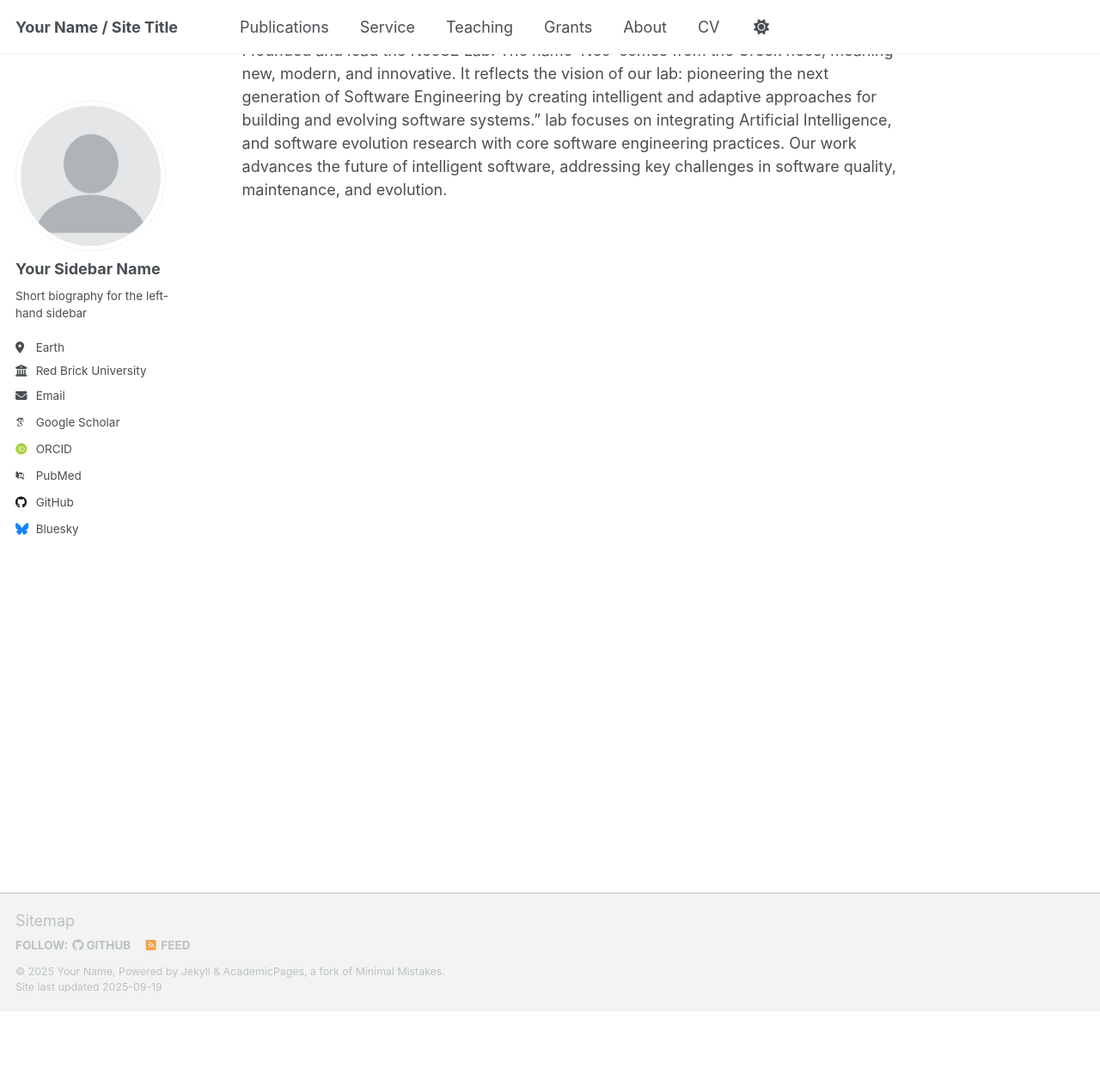
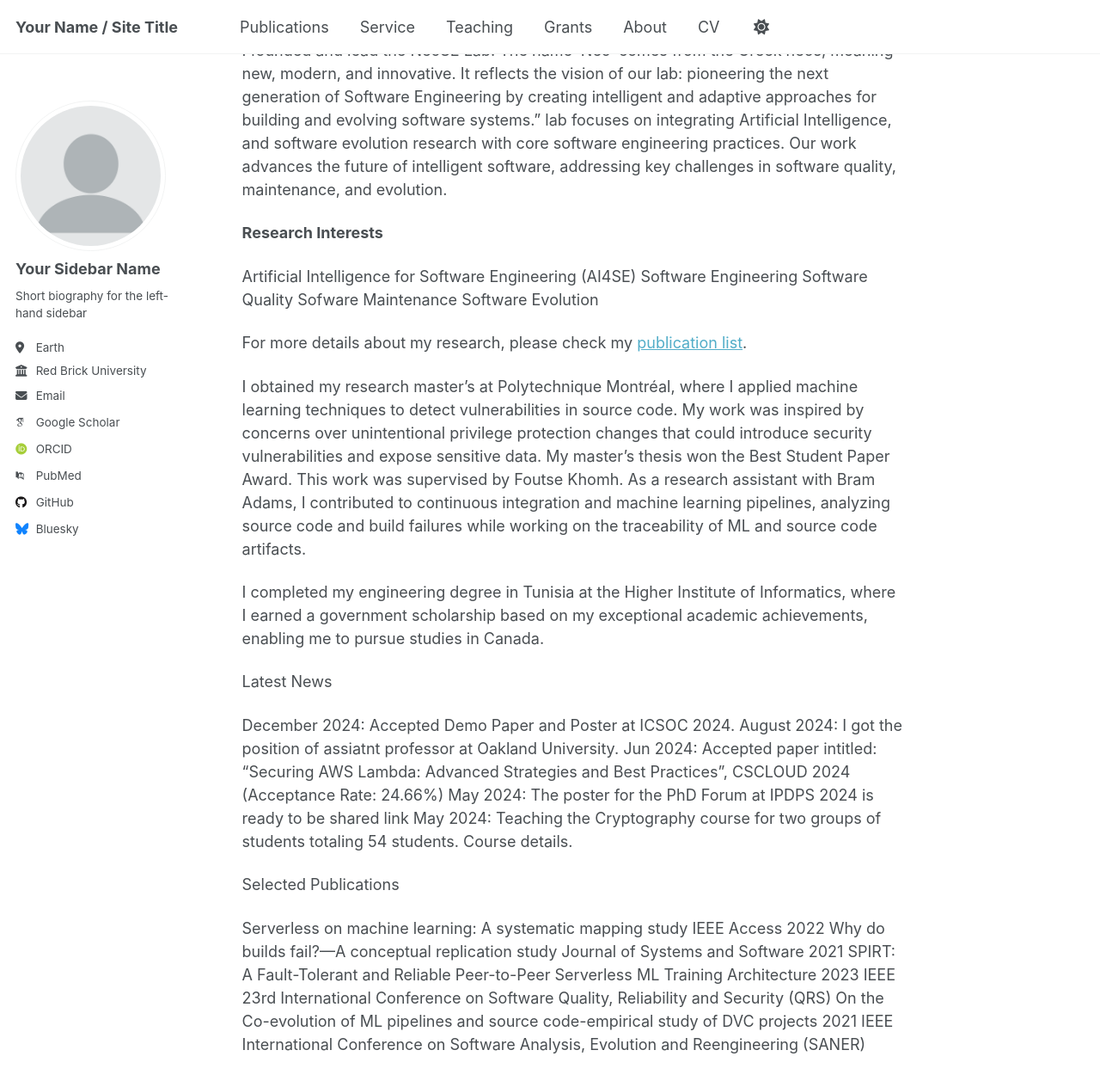
Before and after one commit to anwarghammam/aghammam.github.io, a Jekyll site: the page built from _pages/about.md, in a window 1280 px wide and 1400 px high, scrolled down 224 px. Shown: the top 1264 px of the window at 86% size. Built offline with Jekyll 4.4.1, drawn with Linux system fonts in a browser that asks for light colours; some web fonts are replaced; a script that is not in the unit is left out.

Commit message:
Update about.md

```diff
--- a/_pages/about.md
+++ b/_pages/about.md
@@ -12,3 +12,37 @@ Hi, I am Dr.Anwar Ghammam, welcome to my academic space!
 I am an assistant professor at [University of Michigan-Dearborn](https://umdearborn.edu/), United States, working at the Department of Computer Information and Science.
 
 I founded and lead the NeoSE Lab. The name ‘Neo’ comes from the Greek néos, meaning new, modern, and innovative. It reflects the vision of our lab: pioneering the next generation of Software Engineering by creating intelligent and adaptive approaches for building and evolving software systems.” lab focuses on integrating Artificial Intelligence, and software evolution research with core software engineering practices. Our work advances the future of intelligent software, addressing key challenges in software quality, maintenance, and evolution.
+
+
+**Research Interests**
+
+Artificial Intelligence for Software Engineering (AI4SE)
+Software Engineering
+Software Quality
+Sofware Maintenance
+Software Evolution
+
+For more details about my research, please check my [publication list]([https://umdearborn.edu/](https://scholar.google.com/citations?user=J4NPGMkAAAAJ&hl=en)).
+
+I obtained my research master’s at Polytechnique Montréal, where I applied machine learning techniques to detect vulnerabilities in source code. My work was inspired by concerns over unintentional privilege protection changes that could introduce security vulnerabilities and expose sensitive data. My master’s thesis won the Best Student Paper Award. This work was supervised by Foutse Khomh. As a research assistant with Bram Adams, I contributed to continuous integration and machine learning pipelines, analyzing source code and build failures while working on the traceability of ML and source code artifacts.
+
+I completed my engineering degree in Tunisia at the Higher Institute of Informatics, where I earned a government scholarship based on my exceptional academic achievements, enabling me to pursue studies in Canada.
+
+Latest News
+
+December 2024: Accepted Demo Paper and Poster at ICSOC 2024.
+August 2024: I got the position of assiatnt professor at Oakland University.
+Jun 2024: Accepted paper intitled: “Securing AWS Lambda: Advanced Strategies and Best Practices”, CSCLOUD 2024 (Acceptance Rate: 24.66%)
+May 2024: The poster for the PhD Forum at IPDPS 2024 is ready to be shared link
+May 2024: Teaching the Cryptography course for two groups of students totaling 54 students. Course details.
+
+Selected Publications
+
+Serverless on machine learning: A systematic mapping study
+ IEEE Access 2022
+Why do builds fail?—A conceptual replication study
+ Journal of Systems and Software 2021
+SPIRT: A Fault-Tolerant and Reliable Peer-to-Peer Serverless ML Training Architecture
+ 2023 IEEE 23rd International Conference on Software Quality, Reliability and Security (QRS)
+On the Co-evolution of ML pipelines and source code-empirical study of DVC projects
+ 2021 IEEE International Conference on Software Analysis, Evolution and Reengineering (SANER)
```
